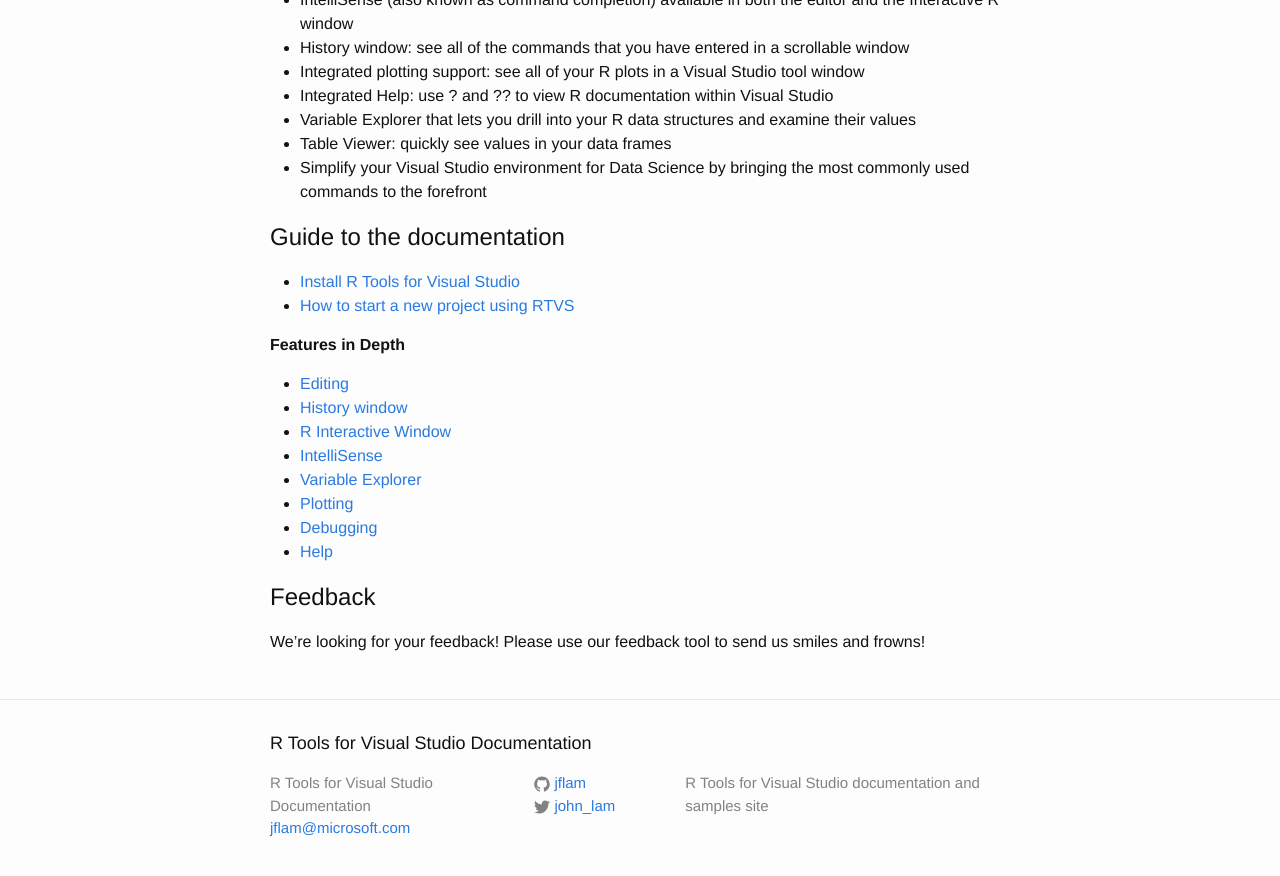
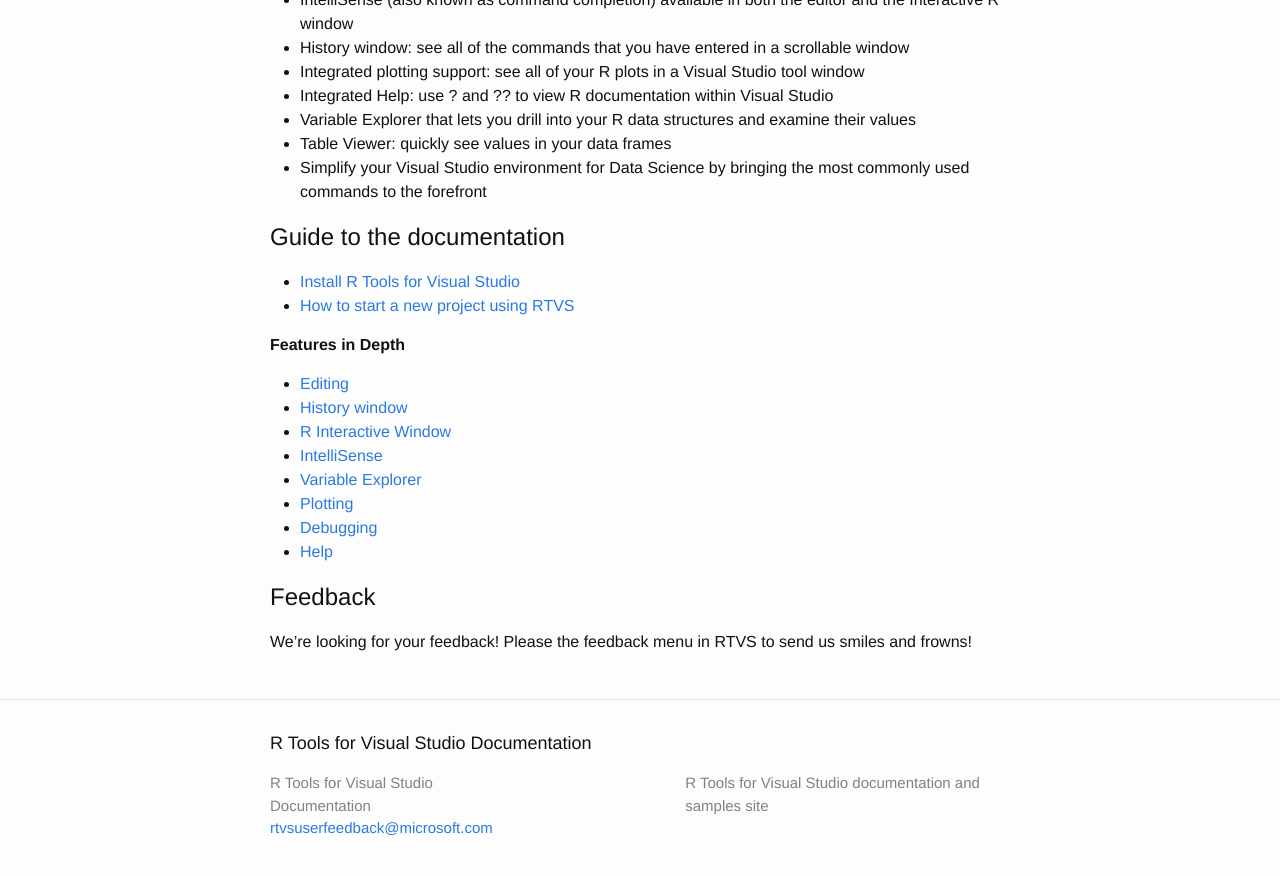
Before and after one commit to microsoft/RTVS-docs, a Jekyll site: the page built from index.md, in a window 1280 px wide and 900 px high, scrolled down 612 px. Shown: the top 876 px of the window. Built offline with Jekyll 4.4.1, drawn with Linux system fonts in a browser that asks for light colours.

Commit message:
Adding Shahrokh's feedback

```diff
--- a/_config.yml
+++ b/_config.yml
@@ -7,13 +7,11 @@
 
 # Site settings
 title: R Tools for Visual Studio Documentation
-email: jflam@microsoft.com
+email: rtvsuserfeedback@microsoft.com
 description: > # this means to ignore newlines until "baseurl:"
     R Tools for Visual Studio documentation and samples site
 baseurl: "/RTVS-docs" # the subpath of your site, e.g. /blog
 url: "https://microsoft.github.io" # the base hostname & protocol for your site
-twitter_username: john_lam
-github_username:  jflam
 
 # Build settings
 markdown: kramdown
--- a/index.md
+++ b/index.md
@@ -36,4 +36,4 @@
 * [Help](help.html)
 
 ## Feedback
-We're looking for your feedback! Please use our feedback tool to send us smiles and frowns!
+We're looking for your feedback! Please the feedback menu in RTVS to send us smiles and frowns!
```
